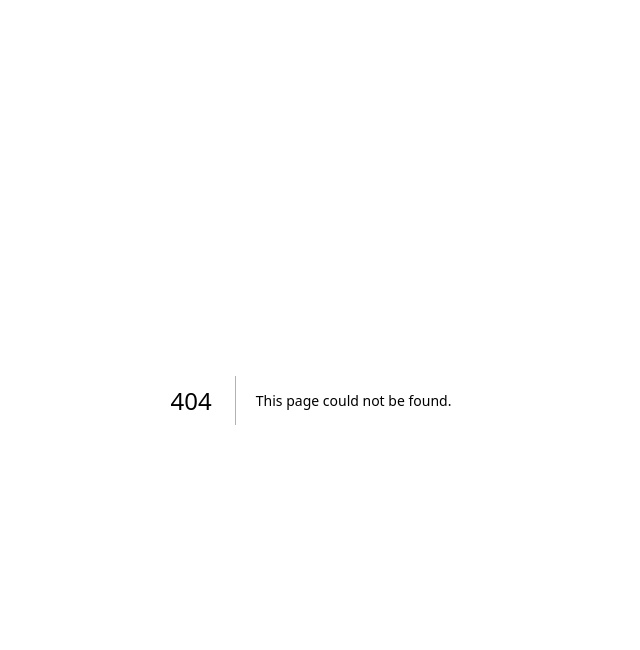
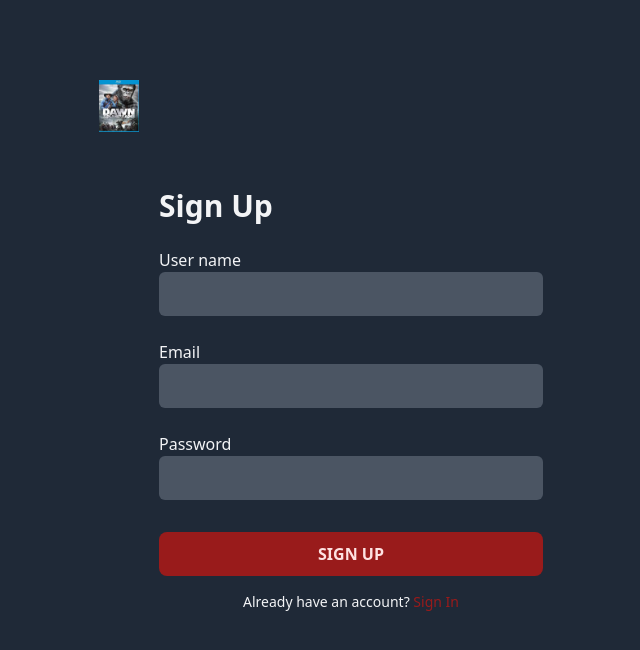
Before and after one commit to Architect005/Rottentomatoes-Harry-Cliff, a Next.js app: page /register in a window 1280 px wide. Before the commit this address had no page. Shown: the top 650 px of the page, without its empty margins (329-969 px from the left). Built offline with nearby package versions, Linux system fonts and the light colour scheme.

Commit message:
[ADD]: sign in and sign up pages

```diff
--- a/src/pages/index.tsx
+++ b/src/pages/index.tsx
@@ -22,7 +22,7 @@ const Home: NextPage = ({}) => {
               <h4 className=" text-xl font-bold text-red-500"> RT</h4>
               <div className="flex items-center space-x-2 space-x-2min-h-screen text-sm text-gray-700">
                 <Link href="">ABOUT US</Link>
-                <Link href="/register">REGISTER</Link>
+                <Link href="/login">LOGIN/REGISTER</Link>
               </div>
             </nav>
 
--- /dev/null
+++ b/src/pages/login.tsx
@@ -0,0 +1,68 @@
+import Link from "next/link";
+import Image from "next/image";
+import { useState } from "react";
+
+function LoginPage() {
+    const [email, setEmail] = useState("");
+    const [password, setPassword] = useState("");
+
+    function onChangeEmail() {
+    }
+    function onChangePassword() {
+    }
+
+    return(
+        <main className="flex h-screen w-full items-center justify-center bg-gray-800">
+            <div className="h-screen py-20 px-5">
+                <Link href="/">
+                    <>
+                        <Image
+                        width={40}
+                        height={40}
+                        alt="logo"
+                        src="/index.jpg"
+                        />
+                    </>
+                </Link>
+            </div>
+            <div className="w-96">
+                <h4 className="mb-6 text-3xl font-semibold text-gray-100">Sign In</h4>
+                <form>
+                    <div>
+                        <label htmlFor="" className="text-gray-100">
+                            Email
+                        </label>
+                        <input
+                            value={email}
+                            onChange={onChangeEmail}
+                            type="email"
+                            className="mb-6 w-full appearance-none rounded-md bg-gray-600 px-2 py-2.5 text-gray-100 outline-none focus-within:ring-gray-700 focus:ring-2"
+                        />
+                    </div>
+                    <div>
+                        <label htmlFor="" className="text-gray-100">
+                            Password
+                        </label>
+                        <input
+                            value={password}
+                            onChange={onChangePassword}
+                            type="password"
+                            className="w-full appearance-none rounded-md bg-gray-600 px-2 py-2.5 text-gray-100 outline-none focus-within:ring-gray-700 focus:ring-2"
+                        />
+                    </div>
+                    <button className="mt-8 w-full rounded-lg bg-red-800 px-3 py-2.5 font-semibold text-red-100 ">
+                      SIGN IN
+                    </button>
+                    <p className="mt-4 text-center text-sm text-gray-100">
+                      Don't have an account ? {" "}
+                      <Link href="/register" className="cursor-pointer text-red-800">
+                        Create an account
+                      </Link>
+                    </p>
+                </form>
+            </div>
+        </main>
+    );
+}
+
+export default LoginPage;
--- /dev/null
+++ b/src/pages/register.tsx
@@ -0,0 +1,82 @@
+import Link from "next/link";
+import Image from "next/image";
+import { useState } from "react";
+
+function RegisterPage() {
+    const [name, setName] = useState("");
+    const [email, setEmail] = useState("");
+    const [password, setPassword] = useState("");
+
+    function onChangeName() {
+    }
+    function onChangeEmail() {
+    }
+    function onChangePassword() {
+    }
+
+    return (
+        <main className="flex h-screen w-full items-center justify-center bg-gray-800">
+            <div className="h-screen py-20 px-5">
+                <Link href="/">
+                    <>
+                        <Image
+                        width={40}
+                        height={40}
+                        alt="logo"
+                        src="/index.jpg"
+                        />
+                    </>
+                </Link>
+            </div>
+            <div className="w-96">
+                <h4 className="mb-6 text-3xl font-semibold text-gray-100">Sign Up</h4>
+                <form>
+                    <div>
+                        <label htmlFor="" className="text-gray-100">
+                            User name
+                        </label>
+                        <input
+                            value={name}
+                            onChange={onChangeName}
+                            type="name"
+                            className="mb-6 w-full appearance-none rounded-md bg-gray-600 px-2 py-2.5 text-gray-100 outline-none focus-within:ring-gray-700 focus:ring-2"
+                        />
+                    </div>
+                    <div>
+                        <label htmlFor="" className="text-gray-100">
+                            Email
+                        </label>
+                        <input
+                            value={email}
+                            onChange={onChangeEmail}
+                            type="email"
+                            className="mb-6 w-full appearance-none rounded-md bg-gray-600 px-2 py-2.5 text-gray-100 outline-none focus-within:ring-gray-700 focus:ring-2"
+                        />
+                    </div>
+                    <div>
+                        <label htmlFor="" className="text-gray-100">
+                            Password
+                        </label>
+                        <input
+                            value={password}
+                            onChange={onChangePassword}
+                            type="password"
+                            className="w-full appearance-none rounded-md bg-gray-600 px-2 py-2.5 text-gray-100 outline-none focus-within:ring-gray-700 focus:ring-2"
+                        />
+                    </div>
+                    <button className="mt-8 w-full rounded-lg bg-red-800 px-3 py-2.5 font-semibold text-red-100 ">
+                      SIGN UP
+                    </button>
+                    <p className="mt-4 text-center text-sm text-gray-100">
+                      Already have an account?{" "}
+                      <Link href="/login" className="cursor-pointer text-red-800">
+                        Sign In
+                      </Link>
+                    </p>
+                </form>
+            </div>
+        </main>
+    );
+}
+
+export default RegisterPage;
```
Also changed, not shown: public/index.jpg (added).
